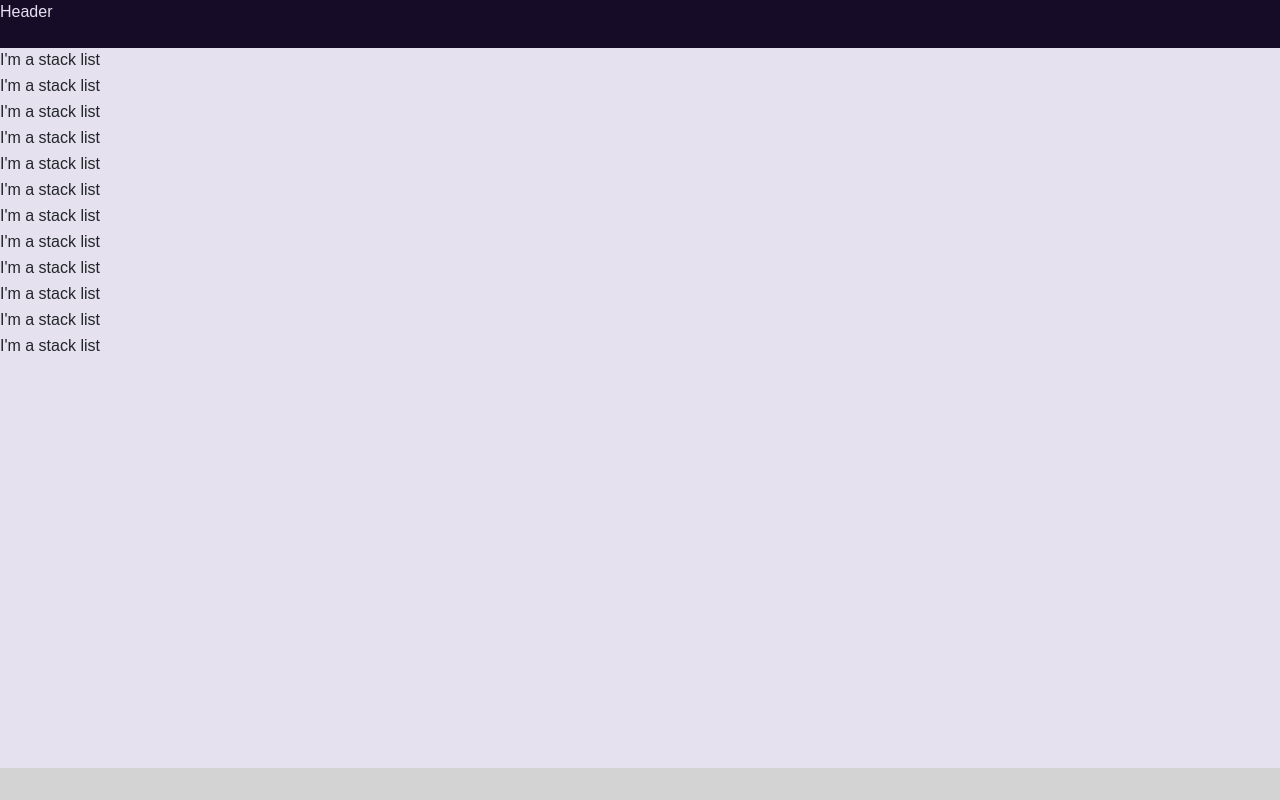
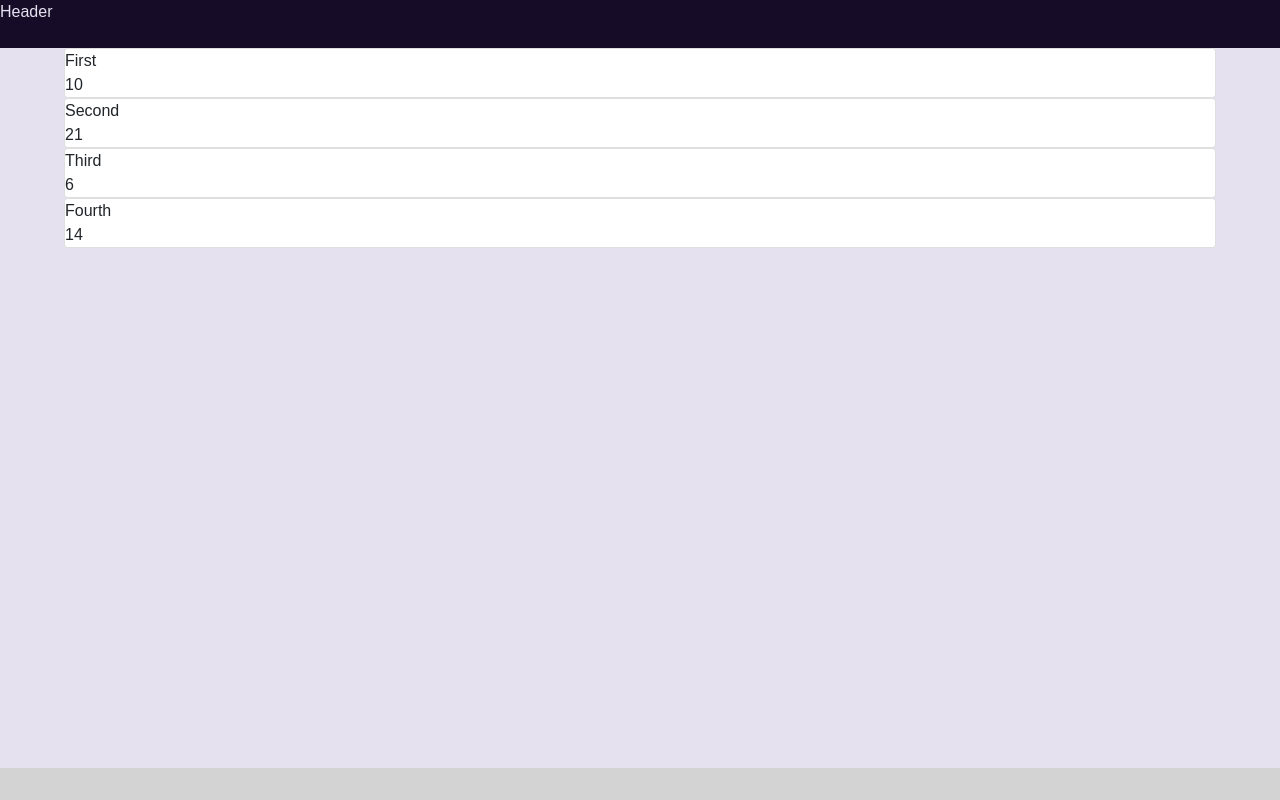
Before and after one commit to greg-harrison/react-flashcards, a React (Create React App) app in the folder react-flashcards/: page / in a window 1280 px wide. Built offline with nearby package versions, Linux system fonts and the light colour scheme.

Commit message:
fixed the stacklist entries which will be used to link to the individual stacks

```diff
--- a/react-flashcards/src/components/landing/index.js
+++ b/react-flashcards/src/components/landing/index.js
@@ -22,15 +22,13 @@ class Landing extends Component {
 
   landingUserStacks() {
     return map(MockStackList, (item, index) => {
-      console.log('test');
-      console.log('item', item);
       return <StackList list={item} />
     })
   }
 
   render() {
     return (
-      <div className="landing m-0">
+      <div className="landing w-100 m-0">
         {this.landingUserStacks()}
       </div>
     )
--- a/react-flashcards/src/components/stacklist/index.js
+++ b/react-flashcards/src/components/stacklist/index.js
@@ -1,36 +1,14 @@
 import React, { Component } from 'react';
-import { map } from 'lodash'
 
-const StackList = ({ list }) => {
-  console.log('list', list);
-  let stackMap = map(
-    list,
-    (stack) => {
-      // Need to diagnose why this is breaking up the mapped objects instead of mapping them
-      console.log('list', list);
-      console.log('stack.id', stack.id);
-      return (
-        <div
-          key={stack.id}>
-          <div>I'm a stack list</div>
-          <div
-            className="stackTitle col-6">
-            {stack.title}
-          </div>
-          <div
-            className="createdDate col-6">
-            {stack.numCards}
-          </div>
-        </div>
-      )
-    }
-  )
-
-  return (
-    <div>
-      {stackMap}
+const StackList = ({ list }) => (
+  <div key={list.id} className="card p-0">
+    <div className="stackTitle ">
+      {list.title}
     </div>
-  )
-}
+    <div className="createdDate ">
+      {list.numCards}
+    </div>
+  </div>
+)
 
 export default StackList
```
